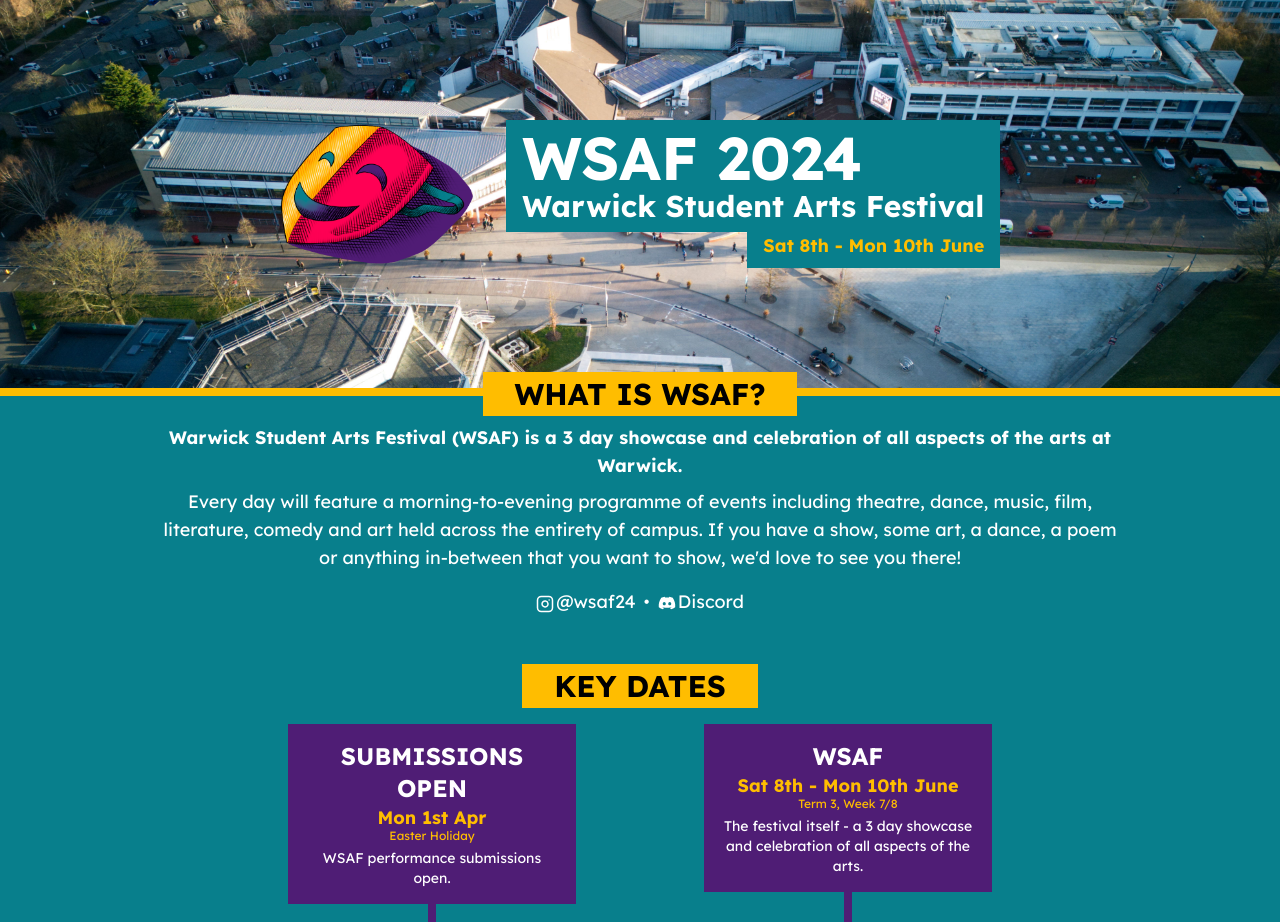
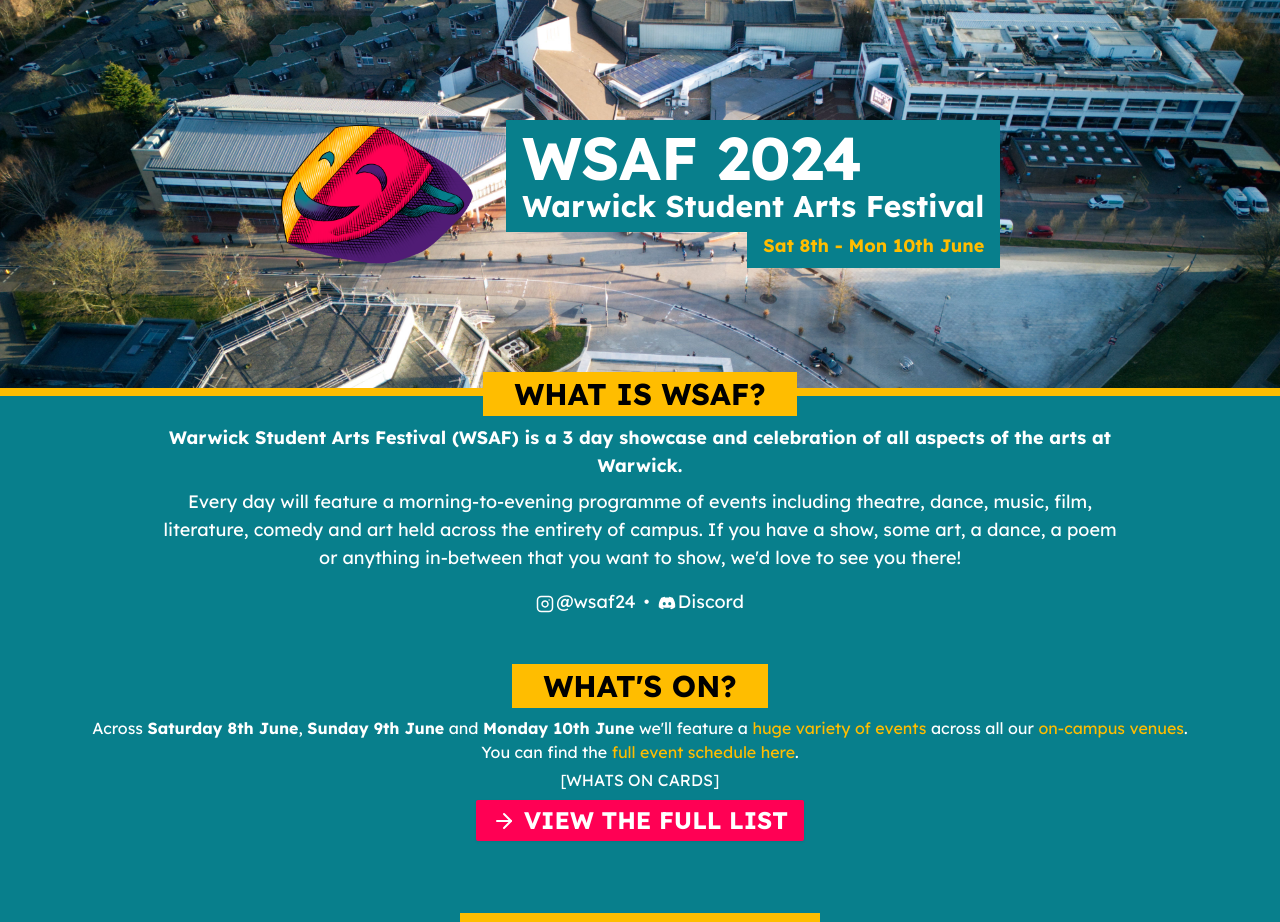
Before and after one commit to WarwickStudentArtsFestival/WSAF24-Website, a Next.js app: page / in a window 1280 px wide. Shown: the top 922 px of the page. Built offline with nearby package versions, Linux system fonts and the light colour scheme.

Commit message:
🚧 Scaffold schedule, events and venue pages

```diff
--- a/package.json
+++ b/package.json
@@ -28,6 +28,7 @@
     "eslint-plugin-prettier": "^5.1.3",
     "postcss": "^8",
     "prettier": "^3.2.5",
+    "prisma": "^5.14.0",
     "tailwindcss": "^3.4.3",
     "typescript": "^5"
   }
--- /dev/null
+++ b/src/app/(home)/components/whats-on.tsx
@@ -0,0 +1,40 @@
+import { FiArrowRight } from 'react-icons/fi';
+
+export default function WhatsOn() {
+  return (
+    <section className="mb-12">
+      <h2>What&apos;s On?</h2>
+      <p className="max-w-6xl mx-auto px-4 mb-1">
+        Across <strong>Saturday 8th June</strong>,{' '}
+        <strong>Sunday 9th June</strong> and <strong>Monday 10th June</strong>{' '}
+        we&apos;ll feature a{' '}
+        <a href="/events" className="text-accent">
+          huge variety of events
+        </a>{' '}
+        across all our{' '}
+        <a href="/venues" className="text-accent">
+          on-campus venues
+        </a>
+        . You can find the{' '}
+        <a href="/schedule" className="text-accent">
+          full event schedule here
+        </a>
+        .
+      </p>
+
+      <div className="mb-2">
+        <p>[WHATS ON CARDS]</p>
+      </div>
+
+      <a
+        href="/events"
+        className="inline-block bg-tertiary px-4 py-1 rounded-sm drop-shadow-sm hover:scale-105 mb-4"
+      >
+        <span className="text-xl lg:text-2xl uppercase font-bold">
+          <FiArrowRight className="inline mr-2 mb-1" />
+          View the Full List
+        </span>
+      </a>
+    </section>
+  );
+}
--- a/src/app/(home)/page.tsx
+++ b/src/app/(home)/page.tsx
@@ -4,13 +4,14 @@ import WhoInvolved from './components/who-involved';
 import Faq from './components/faq';
 import React from 'react';
 import About from './components/about';
+import WhatsOn from '@/app/(home)/components/whats-on';
 
 export default function Home() {
   return (
     <main>
       <Hero />
       <About />
-      <KeyDates />
+      <WhatsOn />
       <WhoInvolved />
       <Faq />
     </main>
--- a/src/app/components/footer.tsx
+++ b/src/app/components/footer.tsx
@@ -11,6 +11,8 @@ export default function Footer() {
     <footer className="bg-secondary mt-auto px-4 pt-6 pb-8 text-sm">
       <div className="flex gap-2 justify-center items-center mb-6 font-bold uppercase">
         <Link href="/">WSAF</Link>
+        <span className="font-light"> • </span>
+        <Link href="/events">Events</Link>
         <span className="font-light"> • </span>
         <Link href="/team">Team</Link>
         <span className="font-light"> • </span>
--- /dev/null
+++ b/src/app/events/[event]/page.tsx
@@ -0,0 +1,12 @@
+import PageHeader from '@/app/components/page-header';
+
+export default function Event() {
+  return (
+    <main>
+      <PageHeader title="Event" />
+      <p>Event</p>
+
+      <a href="/events">Go back to events</a>
+    </main>
+  );
+}
--- /dev/null
+++ b/src/app/events/page.tsx
@@ -0,0 +1,12 @@
+import PageHeader from '@/app/components/page-header';
+
+export default function Events() {
+  return (
+    <main>
+      <PageHeader title="Events" />
+      <p>Events</p>
+
+      <a href="/schedule">View full schedule</a>
+    </main>
+  );
+}
--- /dev/null
+++ b/src/app/schedule/page.tsx
@@ -0,0 +1,12 @@
+import PageHeader from '@/app/components/page-header';
+
+export default function Schedule() {
+  return (
+    <main>
+      <PageHeader title="Schedule" />
+      <p>Schedule</p>
+
+      <a href="/events">View events</a>
+    </main>
+  );
+}
--- /dev/null
+++ b/src/app/venues/[venue]/page.tsx
@@ -0,0 +1,12 @@
+import PageHeader from '@/app/components/page-header';
+
+export default function Venue() {
+  return (
+    <main>
+      <PageHeader title="Venue" />
+      <p>Venue</p>
+
+      <a href="/venues">Go back to venues</a>
+    </main>
+  );
+}
--- /dev/null
+++ b/src/app/venues/page.tsx
@@ -0,0 +1,10 @@
+import PageHeader from '@/app/components/page-header';
+
+export default function Venues() {
+  return (
+    <main>
+      <PageHeader title="Venues" />
+      <p>Venues</p>
+    </main>
+  );
+}
```
Also changed, not shown: 1 other file (tests, documents, lock files or other folders).
